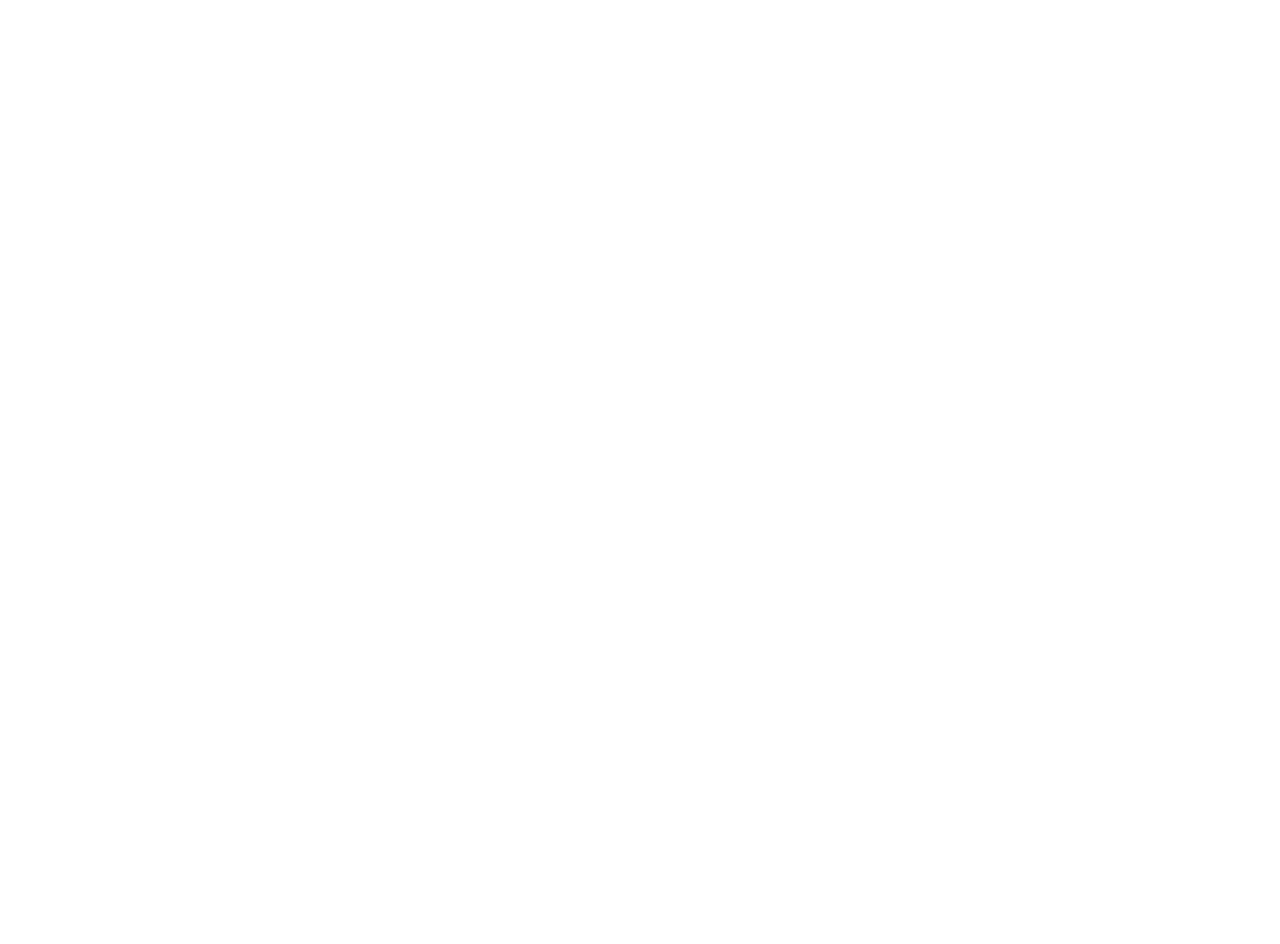
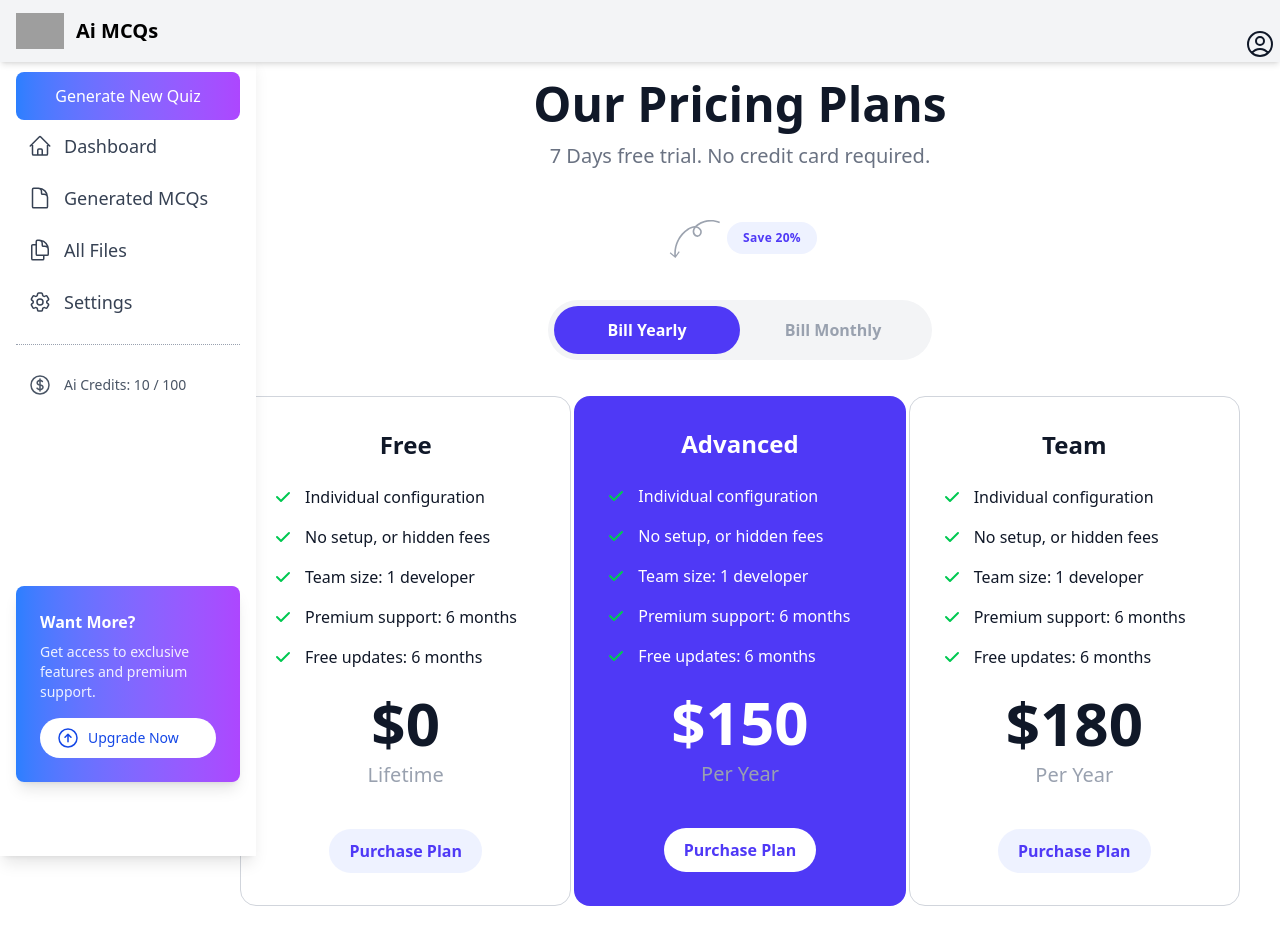
Before and after one commit to khanali454/quizgen, a React (Vite) app in the folder user-site/: page /User-Dashbord/plan-manage in a window 1280 px wide. Before the commit this address had no page. Shown: the top 944 px of the page. Before the commit the page ends 800 px from the top, so only its background shows below. Built offline with nearby package versions, Linux system fonts and the light colour scheme; grey boxes are pictures that could not be loaded.

Commit message:
landing page fix

```diff
--- a/user-site/src/App.jsx
+++ b/user-site/src/App.jsx
@@ -21,6 +21,7 @@
 import GenratedMcqs from "./pages/UserDashbord/GenratedMcqs";
 import Settings from "./pages/UserDashbord/Settings";
 import AllFiles from "./pages/UserDashbord/AllFiles";
+import PlanManage from "./pages/UserDashbord/PlanManage";
 
 function Layout() {
   const location = useLocation();
@@ -54,6 +55,7 @@
            <Route path="create-quiz" element={<MultiStepQuizForm />} />
            <Route path="genrated-mcqs" element={<GenratedMcqs />} />
            <Route path="all-files" element={<AllFiles />} />
+           <Route path="plan-manage" element={<PlanManage />} />
            <Route path="settings" element={<Settings />} />
         </Route>
 
--- a/user-site/src/components/SidebarWithBurgerMenu.jsx
+++ b/user-site/src/components/SidebarWithBurgerMenu.jsx
@@ -89,7 +89,7 @@
             <Menu.Item>
               {({ active }) => (
                 <Link
-                  to="/profile"
+                  to="./settings"
                   className={`flex items-center gap-2 px-4 py-2 text-sm ${
                     active ? "bg-gray-100" : ""
                   }`}
@@ -101,7 +101,7 @@
             <Menu.Item>
               {({ active }) => (
                 <Link
-                  to="/settings"
+                  to="./settings"
                   className={`flex items-center gap-2 px-4 py-2 text-sm ${
                     active ? "bg-gray-100" : ""
                   }`}
@@ -170,7 +170,7 @@
             <div className="border-t border-gray-400 border-dotted my-4"></div>
 
             <Link
-              to="/settings"
+              to="#"
               onClick={closeSidebar}
               className="flex items-center gap-3 p-3 text-sm font-normal text-gray-600"
             >
@@ -183,13 +183,14 @@
             <p className="mb-4 text-sm opacity-90">
               Get access to exclusive features and premium support.
             </p>
-            <Button
+            <Link
+              to="plan-manage"
               color="white"
               onClick={closeSidebar}
-              className="flex items-center gap-2 px-4 py-2 text-blue-700 text-sm rounded-full"
+              className="flex items-center gap-2 px-4 py-2 bg-white text-blue-700 text-sm rounded-full"
             >
               <ArrowUpCircleIcon className="h-6 w-6" /> Upgrade Now
-            </Button>
+            </Link>
           </div>
         </div>
       </div>
--- a/user-site/src/pages/UserDashbord/AllFiles.jsx
+++ b/user-site/src/pages/UserDashbord/AllFiles.jsx
@@ -36,7 +36,7 @@
   const totalPages = Math.ceil(fileNames.length / filesPerPage);
 
   return (
-    <div className="flex flex-col items-center mt-[90px] lg:ml-[100px]">
+    <div className="flex flex-col items-center mt-[60px] lg:ml-[100px]">
       {/* Desktop pe left se 100px space (lg:ml-[100px]), mobile pe 0 */}
 
       {/* Grid Layout for Cards */}
--- a/user-site/src/pages/UserDashbord/GenratedMcqs.jsx
+++ b/user-site/src/pages/UserDashbord/GenratedMcqs.jsx
@@ -37,7 +37,7 @@
   const totalPages = Math.ceil(fileNames.length / filesPerPage);
 
   return (
-    <div className="flex flex-col items-center mt-[90px] lg:ml-[100px]">
+    <div className="flex flex-col items-center mt-[60px] lg:ml-[100px]">
       {/* Grid Layout for Cards */}
      <div className="grid grid-cols-1 sm:grid-cols-2 lg:grid-cols-3 gap-6 p-6 w-full max-w-6xl">
 
--- /dev/null
+++ b/user-site/src/pages/UserDashbord/PlanManage.jsx
@@ -0,0 +1,121 @@
+import { Link } from "react-router-dom";
+import SidebarWithBurgerMenu from "../../components/SidebarWithBurgerMenu";
+import { motion } from "framer-motion";
+import { Upload, RefreshCw, FileText, Trash2 } from "lucide-react";
+import { useState } from "react";
+
+const PricingPlan = () => {
+  const [activeTab, setActiveTab] = useState("yearly");
+
+  const features = [
+    "Individual configuration",
+    "No setup, or hidden fees",
+    "Team size: 1 developer",
+    "Premium support: 6 months",
+    "Free updates: 6 months",
+  ];
+
+  return (
+    <section className="py-16 items-center lg:ml-[200px]">
+      <div className="mx-auto max-w-7xl px-4 sm:px-6 ">
+        <div className="mb-12 text-center">
+          <h2 className="font-manrope text-3xl md:text-5xl font-bold text-gray-900 mb-4">
+            Our Pricing Plans
+          </h2>
+          <p className="text-gray-500 text-xl leading-6 mb-12">
+            7 Days free trial. No credit card required.
+          </p>
+          <div className="mb-10 flex justify-center">
+            <span className="flex items-center">
+              <svg
+                className="w-16 h-11"
+                viewBox="0 0 65 43"
+                fill="none"
+                xmlns="http://www.w3.org/2000/svg"
+              >
+                <path
+                  d="M42.0964 4.02732C39.5251 4.74637 37.1135 5.87152 34.9795 7.36979C34.0529 8.02188 33.2561 8.68389 32.5982 9.38799C32.5386 9.38153 32.482 9.38579 32.4118 9.38233C30.1332 9.37225 27.711 10.2114 25.0194 11.9465C20.4292 14.906 16.7212 19.2023 14.2904 24.3897C12.0636 29.1502 11.0911 34.265 11.4596 39.2591L7.6368 36.04L6.83225 37.0047L12.587 41.8449L16.9956 35.7576L15.9819 35.024L13.1146 38.9812C12.4253 28.9566 17.4523 18.8014 25.9225 13.3583C27.861 12.1112 29.6087 11.3798 31.2299 11.146C30.6487 12.083 30.2872 13.0624 30.1426 14.0738C29.9087 15.7573 30.5083 17.6123 31.7101 18.8943C32.6977 19.9474 33.9541 20.4744 35.2551 20.3764C36.5669 20.2755 37.7738 19.5103 38.5629 18.2841C39.4661 16.8873 39.6838 15.1043 39.1492 13.6472C38.4686 11.7917 36.7603 10.3508 34.6701 9.73325C35.0524 9.40674 35.4806 9.07896 35.9331 8.75591C42.0235 4.51004 50.3771 3.60724 57.2293 6.46459L57.8719 4.92101C54.237 3.40628 50.175 2.84314 46.1137 3.2738C44.7513 3.40049 43.4035 3.6618 42.0964 4.02732ZM37.5828 14.2008C37.9503 15.1845 37.7787 16.3883 37.1605 17.3586C36.9123 17.7517 36.3954 18.3817 35.5811 18.6094C35.4419 18.6483 35.2889 18.6795 35.1406 18.6863C34.3594 18.743 33.5726 18.4082 32.933 17.7318C32.0791 16.8263 31.6418 15.4691 31.8087 14.2898C31.9645 13.1944 32.4639 12.1301 33.2993 11.1106C35.286 11.3987 36.9819 12.5889 37.5828 14.2008Z"
+                  fill="#9CA3AF"
+                />
+              </svg>
+
+              <span
+                className="inline-block whitespace-nowrap text-xs leading-4 font-semibold tracking-wide bg-indigo-50 text-indigo-600 rounded-full py-2 px-4"
+                >Save 20%</span>
+            </span>
+          </div>
+          <div className="flex justify-center items-center bg-gray-100 rounded-full p-1.5 max-w-sm mx-auto">
+            <button
+              onClick={() => setActiveTab("yearly")}
+              className={`w-1/2 text-center rounded-full py-3 px-3 lg:px-11 font-semibold transition-all duration-500 ${
+                activeTab === "yearly" ? "bg-indigo-600 text-white" : "text-gray-400 hover:text-indigo-600"
+              }`}
+            >
+              Bill Yearly
+            </button>
+            <button
+              onClick={() => setActiveTab("monthly")}
+              className={`w-1/2 text-center rounded-full py-3 px-3 lg:px-11 font-semibold transition-all duration-500 ${
+                activeTab === "monthly" ? "bg-indigo-600 text-white" : "text-gray-400 hover:text-indigo-600"
+              }`}
+            >
+              Bill Monthly
+            </button>
+          </div>
+
+          <div className="mt-9 grid lg:grid-cols-3 gap-5 md:gap-[3px]">
+            {["Free", "Advanced", "Team"].map((plan, index) => (
+              <div
+                key={plan}
+                className={`group relative flex flex-col mx-auto w-full max-w-sm rounded-2xl p-3 xl:p-8 transition-all duration-300 ${
+                  plan === "Advanced" ? "bg-indigo-600 text-white hover:bg-indigo-700" : "border border-gray-300 text-gray-900 hover:border-indigo-600"
+                }`}
+              >
+                <h3 className="font-manrope text-2xl font-bold mb-6">{plan}</h3>
+                <div className="mb-6">
+                  <ul className="space-y-4 text-left">
+                    {features.map((feature, idx) => (
+                      <li key={idx} className="flex items-center space-x-3">
+                        <svg
+                          className="w-5 h-5 text-green-500"
+                          fill="currentColor"
+                          viewBox="0 0 20 20"
+                          xmlns="http://www.w3.org/2000/svg"
+                        >
+                          <path
+                            fillRule="evenodd"
+                            d="M16.707 5.293a1 1 0 010 1.414l-8 8a1 1 0 01-1.414 0l-4-4a1 1 0 011.414-1.414L8 12.586l7.293-7.293a1 1 0 011.414 0z"
+                            clipRule="evenodd"
+                          ></path>
+                        </svg>
+                        <span>{feature}</span>
+                      </li>
+                    ))}
+                  </ul>
+                </div>
+                <div className="mb-10 flex flex-col">
+                  <span className="font-manrope text-6xl font-semibold mb-2">
+                    {plan === "Free" ? "$0" : activeTab === "yearly" ? `$${index === 1 ? "150" : "180"}` : `$${index === 1 ? "39" : "49"}`}
+                  </span>
+                  <span className="text-xl text-gray-400">
+                    {plan === "Free" ? "Lifetime" : activeTab === "yearly" ? "Per Year" : "Per Month"}
+                  </span>
+                </div>
+                <a
+                  href="#"
+                  className={`py-2.5 px-5 rounded-full font-semibold text-center w-fit mx-auto transition-all duration-300 ${
+                    plan === "Advanced" ? "bg-white text-indigo-600 hover:bg-gray-200" : "bg-indigo-50 text-indigo-600 group-hover:bg-indigo-600 group-hover:text-white"
+                  }`}
+                >
+                  Purchase Plan
+                </a>
+              </div>
+            ))}
+          </div>
+        </div>
+      </div>
+    </section>
+  );
+};
+
+export default PricingPlan;
```
Also changed, not shown: user-site/src/pages/UserDashbord/Settings.jsx (+2 -27 lines).
